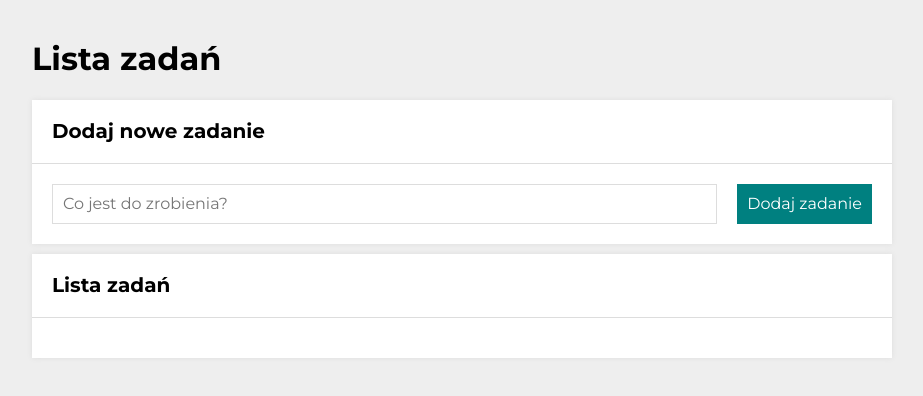
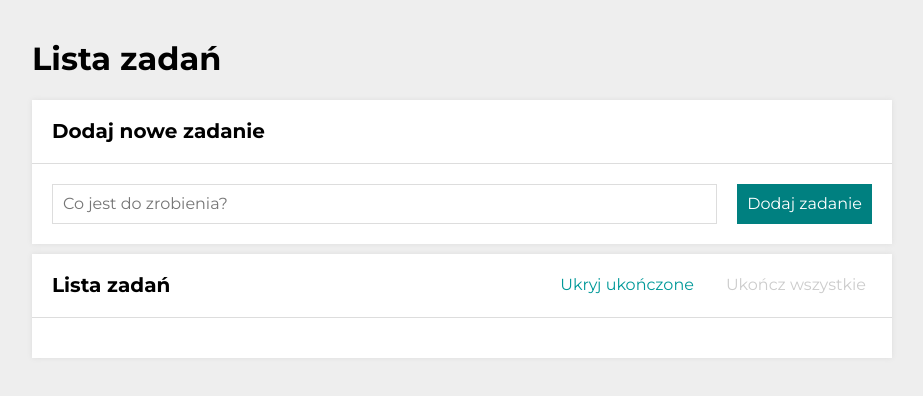
Before and after one commit to KajaKopczynska/todo-list-react, a React (Create React App) app: page / in a window 1280 px wide. Shown: the top 396 px of the page, without its empty margins (178-1101 px from the left). Built offline with nearby package versions, Linux system fonts and the light colour scheme.

Commit message:
applied redux

```diff
--- a/package.json
+++ b/package.json
@@ -4,11 +4,13 @@
   "private": true,
   "homepage": "https://kajakopczynska.github.io/todo-list-react/",
   "dependencies": {
+    "@reduxjs/toolkit": "^1.9.3",
     "@testing-library/jest-dom": "^5.16.5",
     "@testing-library/react": "^13.4.0",
     "@testing-library/user-event": "^13.5.0",
     "react": "^18.2.0",
     "react-dom": "^18.2.0",
+    "react-redux": "^8.0.5",
     "react-scripts": "5.0.1",
     "styled-components": "^5.3.9",
     "web-vitals": "^2.1.4"
--- a/src/features/tasks/Buttons/index.js
+++ b/src/features/tasks/Buttons/index.js
@@ -1,23 +1,35 @@
+import { useSelector, useDispatch } from "react-redux";
 import { Wrapper, Button } from "./styled";
+import { toggleHideDone, setAllDone, selectAreTasksEmpty, selectHideDone, selectIsEveryTaskDone } from "../tasksSlice";
 
-const Buttons = ({ tasks, hideDone, toggleHideDone, setAllDone }) => (
+const Buttons = () => {
+  const areTasksEmpty = useSelector(selectAreTasksEmpty);
+  const isEveryTaskDone = useSelector(selectIsEveryTaskDone);
+  const hideDone = useSelector(selectHideDone);
 
+  const dispatch = useDispatch();
+
+  return (
     <Wrapper>
-    {tasks.length > 0 && (
+      {!areTasksEmpty && (
         <>
-        <Button onClick={toggleHideDone}>
+          <Button
+            onClick={() => dispatch(toggleHideDone())}
+          >
             {hideDone ? "Pokaż" : "Ukryj"} ukończone
           </Button>
           <Button
-          onClick={setAllDone}
-          disabled={tasks.every(({ done }) => done)}
+            onClick={() => dispatch(setAllDone())}
+            disabled={isEveryTaskDone}
           >
             Ukończ wszystkie
           </Button>
         </>
       )}
     </Wrapper>
-);
+  )
+
+};
 
 
 export default Buttons;
--- a/src/features/tasks/Form/index.js
+++ b/src/features/tasks/Form/index.js
@@ -1,9 +1,14 @@
 import React, { useState, useRef } from "react";
+import { useDispatch } from "react-redux";
+import { nanoid } from "@reduxjs/toolkit";
 import { StyledForm, Input, Button } from "./styled";
+import { addTask } from "../tasksSlice";
 
-const Form = ({ addNewTask }) => {
+const Form = () => {
     const [newTaskContent, setNewTaskContent] = useState("");
     const inputRef = useRef(null);
+
+    const dispatch = useDispatch();
 
     const onFormSubmit = (event) => {
         event.preventDefault();
@@ -14,7 +19,12 @@ const Form = ({ addNewTask }) => {
             return;
         }
 
-        addNewTask(trimmedNewTaskContent);
+        dispatch(addTask({
+            content: trimmedNewTaskContent,
+            done: false,
+            id: nanoid(),
+        }));
+
         setNewTaskContent("");
         inputRef.current.focus();
     };
--- a/src/features/tasks/TaskList/index.js
+++ b/src/features/tasks/TaskList/index.js
@@ -1,6 +1,14 @@
+import { useSelector, useDispatch } from "react-redux";
 import { List, Item, Content, Button } from "./styled";
+import { selectTasks, toggleTaskDone, removeTask, selectHideDone } from "../tasksSlice";
 
-const TaskList = ({ tasks, hideDone, removeTask, toggleTaskDone }) => (
+const TaskList = () => {
+  const tasks = useSelector(selectTasks);
+  const hideDone = useSelector(selectHideDone);
+
+  const dispatch = useDispatch();
+
+  return (
     <List>
       {tasks.map(task => (
         <Item
@@ -9,7 +17,7 @@ const TaskList = ({ tasks, hideDone, removeTask, toggleTaskDone }) => (
         >
           <Button
             toggleDone
-          onClick={() => toggleTaskDone(task.id)}
+            onClick={() => dispatch(toggleTaskDone(task.id))}
           >
             {task.done ? "✔" : ""}
           </Button>
@@ -18,13 +26,14 @@ const TaskList = ({ tasks, hideDone, removeTask, toggleTaskDone }) => (
           </Content>
           <Button
             remove
-          onClick={() => removeTask(task.id)}
+            onClick={() => dispatch(removeTask(task.id))}
           >
             🗑
           </Button>
         </Item>
       ))}
     </List >
-);
+  )
+};
 
 export default TaskList;
--- a/src/features/tasks/Tasks.js
+++ b/src/features/tasks/Tasks.js
@@ -1,55 +1,24 @@
-import React, { useState } from "react";
 import Form from "./Form";
 import TaskList from "./TaskList";
 import Buttons from "./Buttons";
 import Section from "../../common/Section";
 import Header from "../../common/Header";
 import Container from "../../common/Container";
-import { useTasks } from "../../useTasks";
 
 function Tasks() {
-  const [hideDone, setHideDone] = useState(false);
-
-  const toggleHideDone = () => {
-    setHideDone(hideDone => !hideDone);
-  };
-
-  const {
-    tasks,
-    removeTask,
-    toggleTaskDone,
-    setAllDone,
-    addNewTask
-  } = useTasks();
-
   return (
     <Container>
       <Header title="Lista zadań" />
       <Section
         title="Dodaj nowe zadanie"
-        body={<Form addNewTask={addNewTask} />}
+        body={<Form />}
       />
 
       <Section
         title="Lista zadań"
-        body={
-          <TaskList
-            tasks={tasks}
-            hideDone={hideDone}
-            removeTask={removeTask}
-            toggleTaskDone={toggleTaskDone}
-          />
-        }
-        extraHeaderContent={
-          <Buttons
-            tasks={tasks}
-            hideDone={hideDone}
-            toggleHideDone={toggleHideDone}
-            setAllDone={setAllDone}
-          />
-        }
+        body={<TaskList />}
+        extraHeaderContent={<Buttons />}
       />
-
     </Container>
   );
 }
--- /dev/null
+++ b/src/features/tasks/tasksSlice.js
@@ -0,0 +1,41 @@
+import { createSlice } from '@reduxjs/toolkit';
+
+const tasksSlice = createSlice({
+    name: 'tasks',
+    initialState: {
+        tasks: [],
+        hideDone: false,
+    },
+    reducers: {
+        addTask: ({ tasks }, { payload: task }) => {
+            tasks.push(task);
+        },
+        toggleHideDone: state => {
+            state.hideDone = !state.hideDone;
+        },
+        toggleTaskDone: ({ tasks }, { payload: taskId }) => {
+            const index = tasks.findIndex(({ id }) => id === taskId);
+            tasks[index].done = !tasks[index].done;
+        },
+        removeTask: ({ tasks }, { payload: taskId }) => {
+            const index = tasks.findIndex(({ id }) => id === taskId);
+            tasks.splice(index, 1);
+        },
+        setAllDone: ({ tasks }) => {
+            for (const task of tasks) {
+                task.done = true;
+            }
+        },
+    },
+});
+
+export const { addTask, toggleHideDone, toggleTaskDone, removeTask, setAllDone } = tasksSlice.actions;
+
+export const selectTasksState = state => state.tasks;
+
+export const selectTasks = state => selectTasksState(state).tasks;
+export const selectHideDone = state => selectTasksState(state).hideDone;
+export const selectAreTasksEmpty = state => selectTasks(state).lenhth === 0;
+export const selectIsEveryTaskDone = state => selectTasks(state).every(({ done }) => done);
+
+export default tasksSlice.reducer;
--- a/src/index.js
+++ b/src/index.js
@@ -1,14 +1,18 @@
 import React from 'react';
 import ReactDOM from 'react-dom/client';
+import { Provider } from 'react-redux';
 import { GlobalStyle } from './GlobalStyle';
 import App from './App';
 import reportWebVitals from './reportWebVitals';
+import store from "./store";
 
 const root = ReactDOM.createRoot(document.getElementById('root'));
 root.render(
   <React.StrictMode>
-    <GlobalStyle />
-    <App />
+    <Provider store={store}>
+      <GlobalStyle />
+      <App />
+    </Provider>
   </React.StrictMode>
 );
 
--- /dev/null
+++ b/src/store.js
@@ -0,0 +1,8 @@
+import { configureStore } from '@reduxjs/toolkit';
+import tasksReducer from './features/tasks/tasksSlice';
+
+export default configureStore({
+    reducer: {
+        tasks: tasksReducer,
+    },
+});
```
Also changed, not shown: 1 other file (tests, documents, lock files or other folders). Lines whose indentation alone changed are shown as unchanged.
